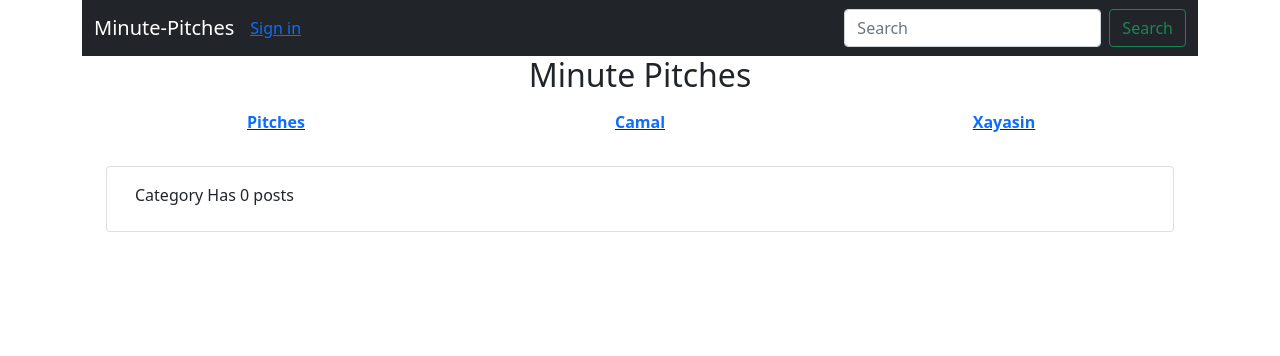
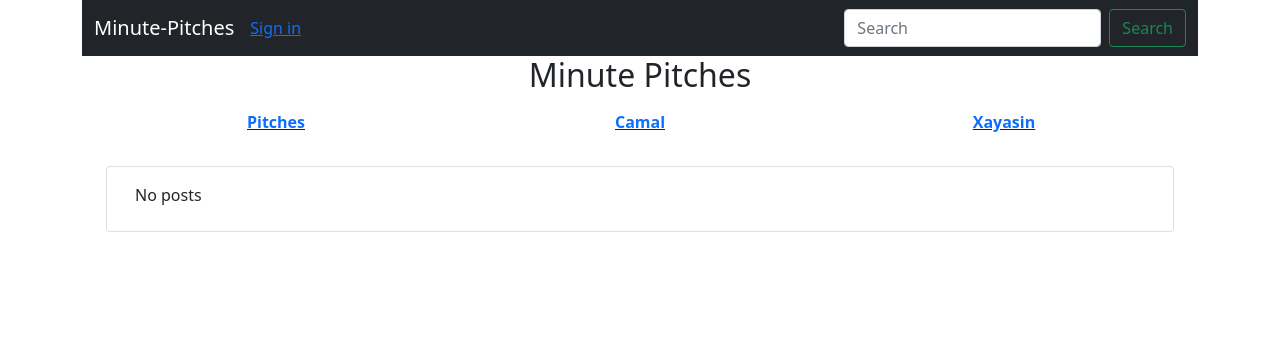
Before and after one commit to bintadam/Minute-Pitches-App, a Flask app: page / in a window 1280 px wide. Shown: the top 356 px of the page. Run offline with Flask 2, Linux system fonts and the light colour scheme; data that the repository does not hold is empty; some libraries are stand-ins or nearby versions.

Commit message:
fixed errors

```diff
--- a/app/auth/views.py
+++ b/app/auth/views.py
@@ -25,6 +25,10 @@ def register():
     form = RegistrationForm()
     if form.validate_on_submit():
         user = User(email = form.email.data, username = form.username.data,password = form.password.data)
+        user.save_u()
+
+        mail_message("Welcome to Minute-Pitches","email/welcome_user",user.email,user=user)
+
         db.session.add(user)
         db.session.commit()
         return redirect(url_for('auth.login'))
--- a/app/templates/macros.html
+++ b/app/templates/macros.html
@@ -29,7 +29,7 @@
 				<div class="card w-90 mb-3">
 					<div class="card-body">
 
-						<p class="card-title">Category Has 0 posts</p>
+						<p class="card-title">No posts</p>
 					</div>
 				</div>
 				{% endif %}
```
